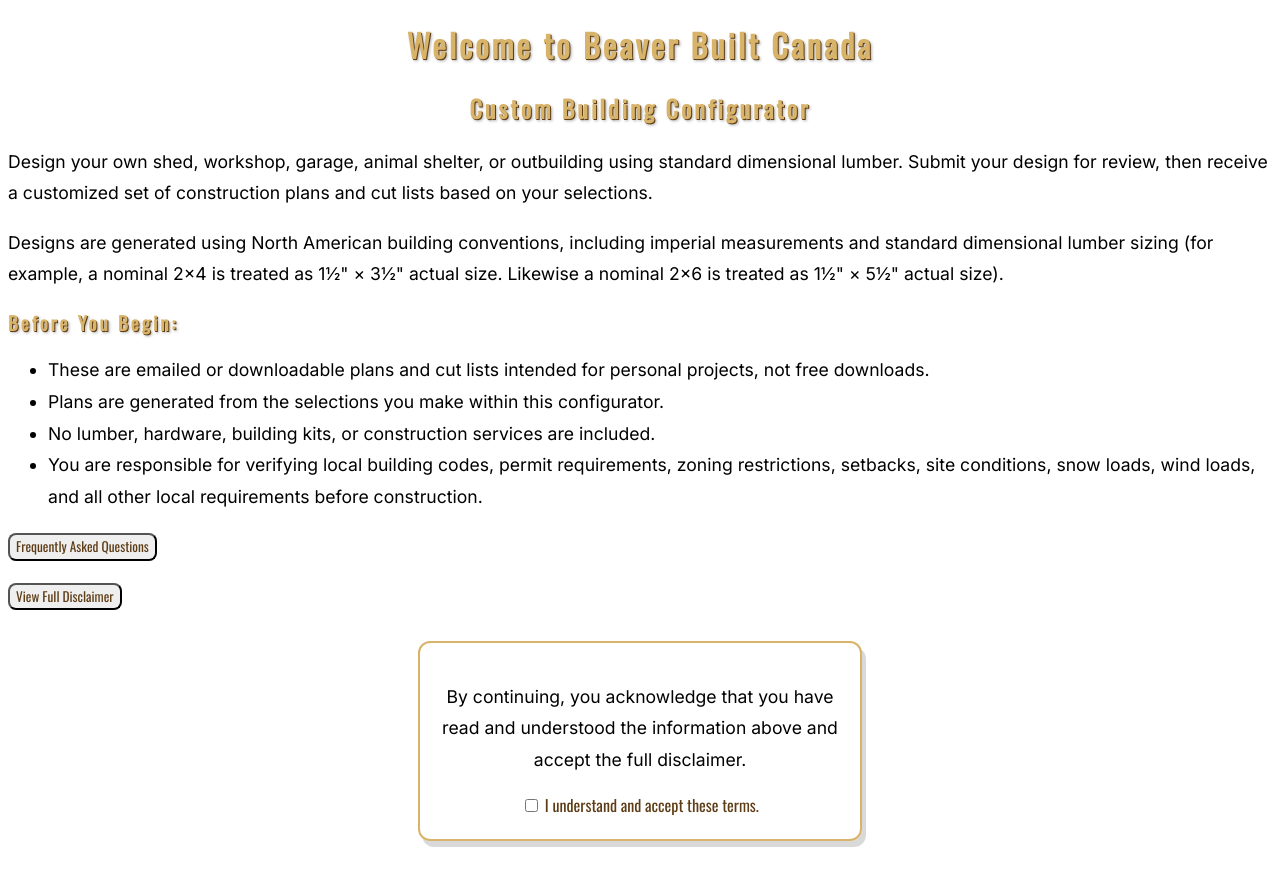
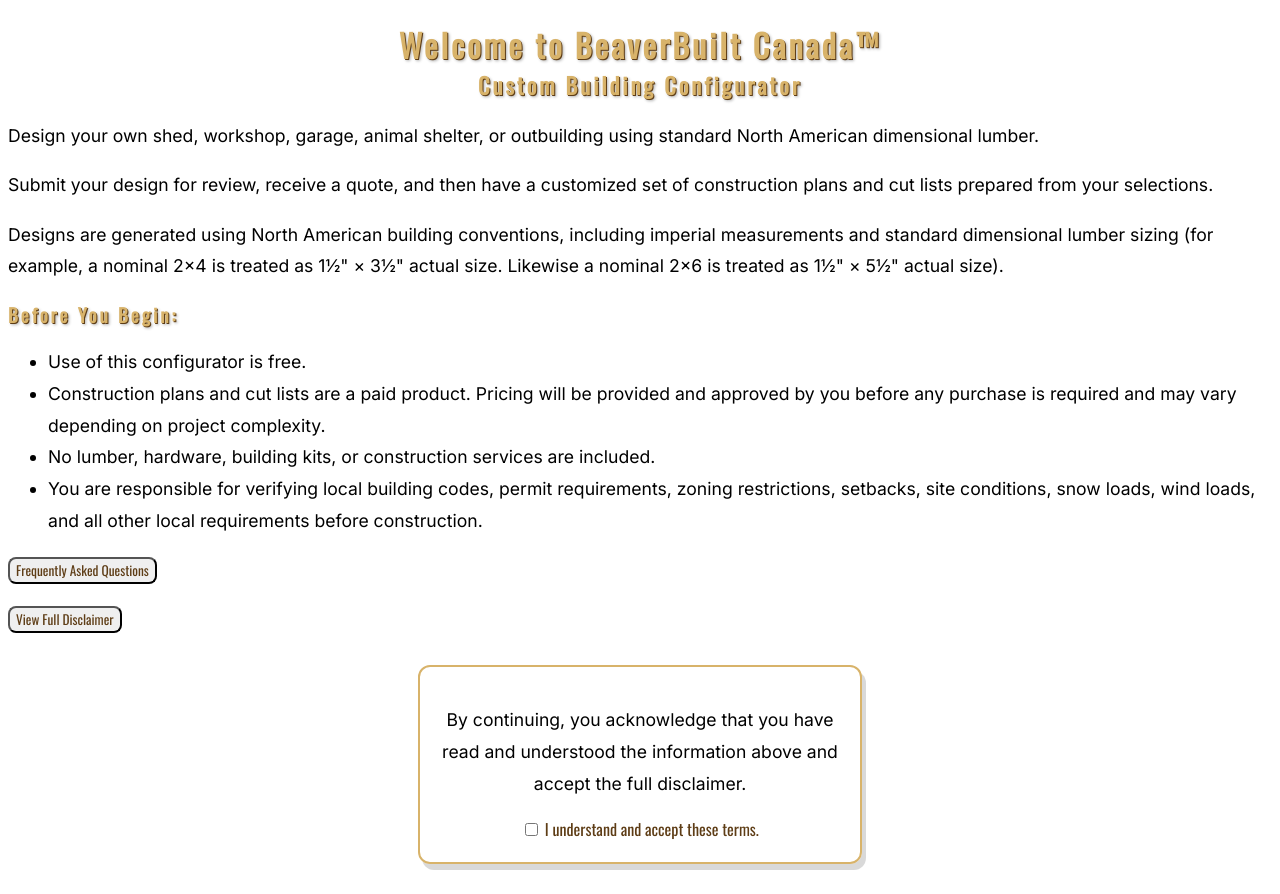
Before and after one commit to BeaverBuiltCanada/ShedWorld, a Vue app: page / in a window 1280 px wide. Before the commit the page ends 871 px from the top, so only its background shows below. Built offline with nearby package versions, Linux system fonts and the light colour scheme.

Commit message:
reworded customer payment experience and landing page 1 FAQ

```diff
--- a/src/App.vue
+++ b/src/App.vue
@@ -618,14 +618,17 @@ Message disappears==============*/
      ============================================================-->
     <div class="landingPage1">
       <div class="heroHeader">
-        <h1>Welcome to Beaver Built Canada</h1>
+        <h1>Welcome to BeaverBuilt Canada™</h1>
         <h2>Custom Building Configurator</h2>
       </div>
       <p>
         Design your own shed, workshop, garage, animal shelter, or outbuilding
-        using standard dimensional lumber. Submit your design for review, then
-        receive a customized set of construction plans and cut lists based on
-        your selections.
+        using standard North American dimensional lumber.
+      </p>
+      <p>
+        Submit your design for review, receive a quote, and then have a
+        customized set of construction plans and cut lists prepared from your
+        selections.
       </p>
       <p>
         Designs are generated using North American building conventions,
@@ -636,18 +639,19 @@ Message disappears==============*/
       <h3>Before You Begin:</h3>
       <!--Start of BULLET POINTS on LANDING PAGE-->
       <ul>
+        <li>Use of this configurator is free.</li>
+
         <li>
-          These are emailed or downloadable plans and cut lists intended for
-          personal projects, not free downloads.
+          Construction plans and cut lists are a paid product. Pricing will be
+          provided and approved by you before any purchase is required and may
+          vary depending on project complexity.
         </li>
-        <li>
-          Plans are generated from the selections you make within this
-          configurator.
-        </li>
+
         <li>
           No lumber, hardware, building kits, or construction services are
           included.
         </li>
+
         <li>
           You are responsible for verifying local building codes, permit
           requirements, zoning restrictions, setbacks, site conditions, snow
@@ -701,20 +705,7 @@ Message disappears==============*/
             windows and doors, what size of headers you want to use and you can
             also place the openings by stud index and height from floor.
           </p>
-          <p>
-            <strong class="faq-q"> Q: Are these plans free?</strong><br />
-            A: No, these are emailed or downloadable plans and cut lists for
-            personal projects.
-          </p>
-          <p>
-            <strong class="faq-q"> Q: How much do the plans cost?</strong><br />
-            A: The cost of the plans is (yet to be determined, maybe $20. CAD)
-            for a single building design and cut list. This is a one-time fee
-            for the plans and cut list for your specific building design. You
-            will receive a link to download the plans and cut list after payment
-            is received. You will also receive a link to download the plans and
-            cut list in your email.
-          </p>
+
           <p>
             <strong class="faq-q">
               Q: What is the Early Builders Honor Club? (EBHC)</strong
@@ -757,6 +748,19 @@ Message disappears==============*/
             ><br />
             A: No, these plans are intended for personal use only. Commercial
             use is not recommended.
+          </p>
+          <p>
+            <strong class="faq-q">Q: Are these plans free?</strong><br />
+            A: No. Use of the BeaverBuilt Canada™ configurator is free, but
+            construction plans and cut lists are a paid product.
+          </p>
+
+          <p>
+            <strong class="faq-q">Q: How much do the plans cost?</strong><br />
+            A: Pricing has not yet been finalized. Submitted designs are
+            reviewed before construction plans and cut lists are prepared.
+            Pricing will be provided and approved by you before any purchase is
+            required and may vary depending on project complexity.
           </p>
         </div>
       </div>
@@ -822,7 +826,7 @@ Message disappears==============*/
       <!-- Top of page 2 landing -->
       <!--<h1>WELCOME TO:</h1>-->
       <h2 v-if="!buildingType" class="branding-header page2-brandingHeader">
-        Beaver Built Canada: Custom Building Configurator, v1.1
+        BeaverBuilt Canada: Custom Building Configurator, v1.1
       </h2>
       <div v-if="!buildingType" class="sticky-tape">
         <img :src="tapeMeasure" alt="Tape Measure" class="tape_measure_image" />
@@ -2801,6 +2805,15 @@ h4 {
   letter-spacing: 3px;
 }
 
+.heroHeader h1 {
+  margin-bottom: 0;
+}
+
+.heroHeader h2 {
+  margin-top: 0;
+  font-size: 1.4rem;
+}
+
 .pickYourPoison,/*these are a heading and a link text*/
 .change-building-link {
   font-family: "Oswald", sans-serif;
```
